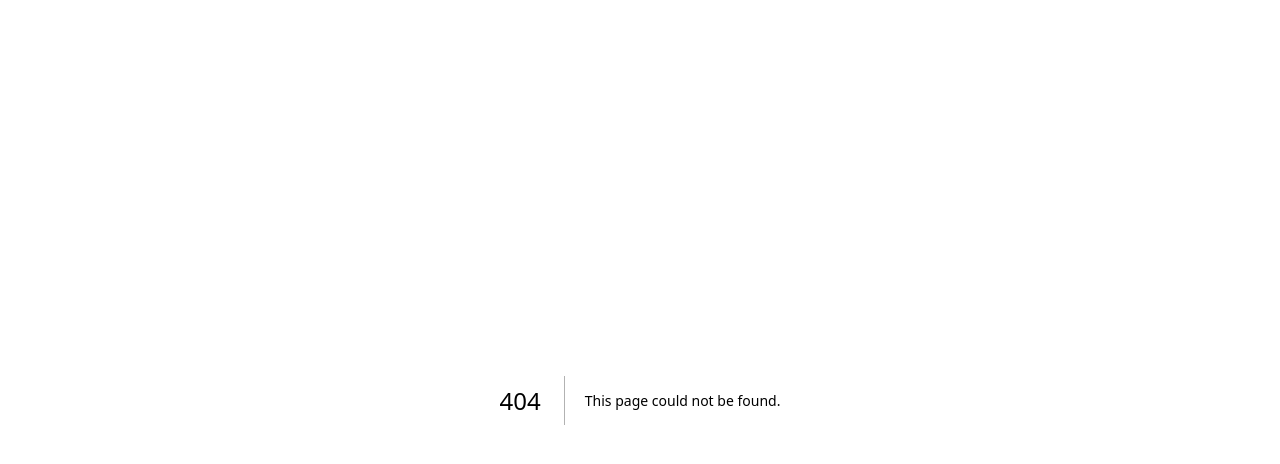
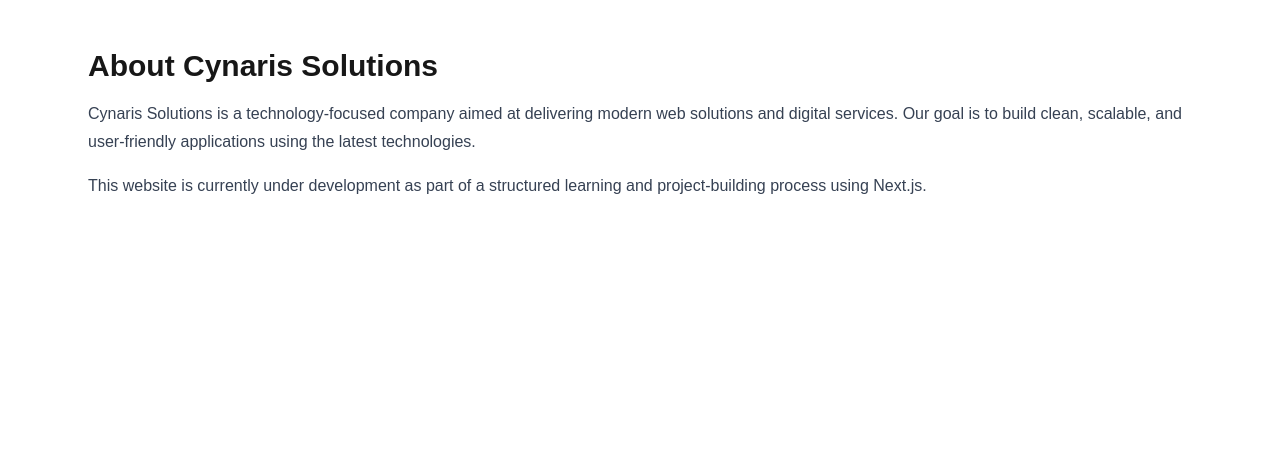
Before and after one commit to rakshithamanohar-cloud/cynaris-website, a Next.js app in the folder frontend/my-app/: page /about in a window 1280 px wide. Before the commit this address had no page. Shown: the top 464 px of the page. Built offline with nearby package versions, Linux system fonts and the light colour scheme.

Commit message:
Day 4: Added About page

```diff
--- /dev/null
+++ b/frontend/my-app/app/about/page.tsx
@@ -0,0 +1,20 @@
+export default function AboutPage() {
+  return (
+    <main className="mx-auto max-w-6xl px-6 py-12">
+      <h1 className="mb-4 text-3xl font-semibold">
+        About Cynaris Solutions
+      </h1>
+
+      <p className="mb-4 text-gray-700 leading-7">
+        Cynaris Solutions is a technology-focused company aimed at delivering
+        modern web solutions and digital services. Our goal is to build clean,
+        scalable, and user-friendly applications using the latest technologies.
+      </p>
+
+      <p className="text-gray-700 leading-7">
+        This website is currently under development as part of a structured
+        learning and project-building process using Next.js.
+      </p>
+    </main>
+  );
+}
```
